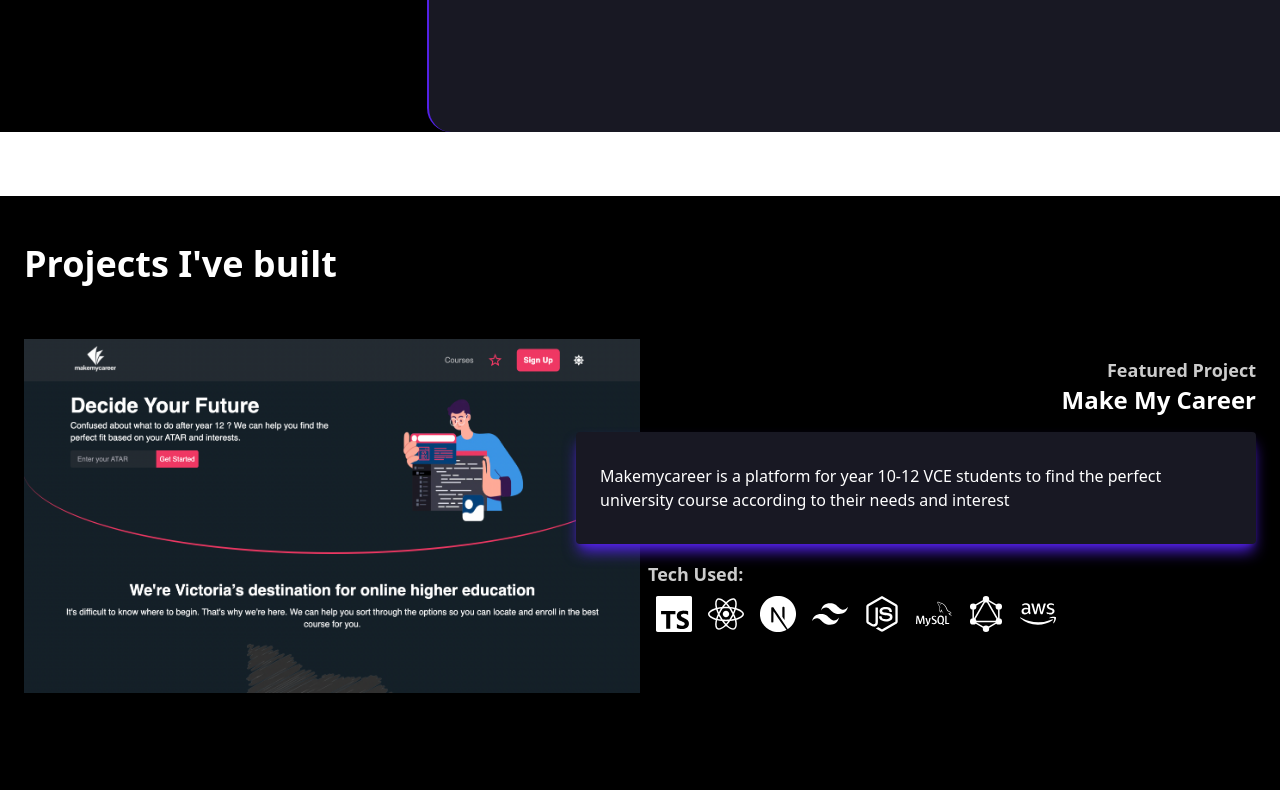
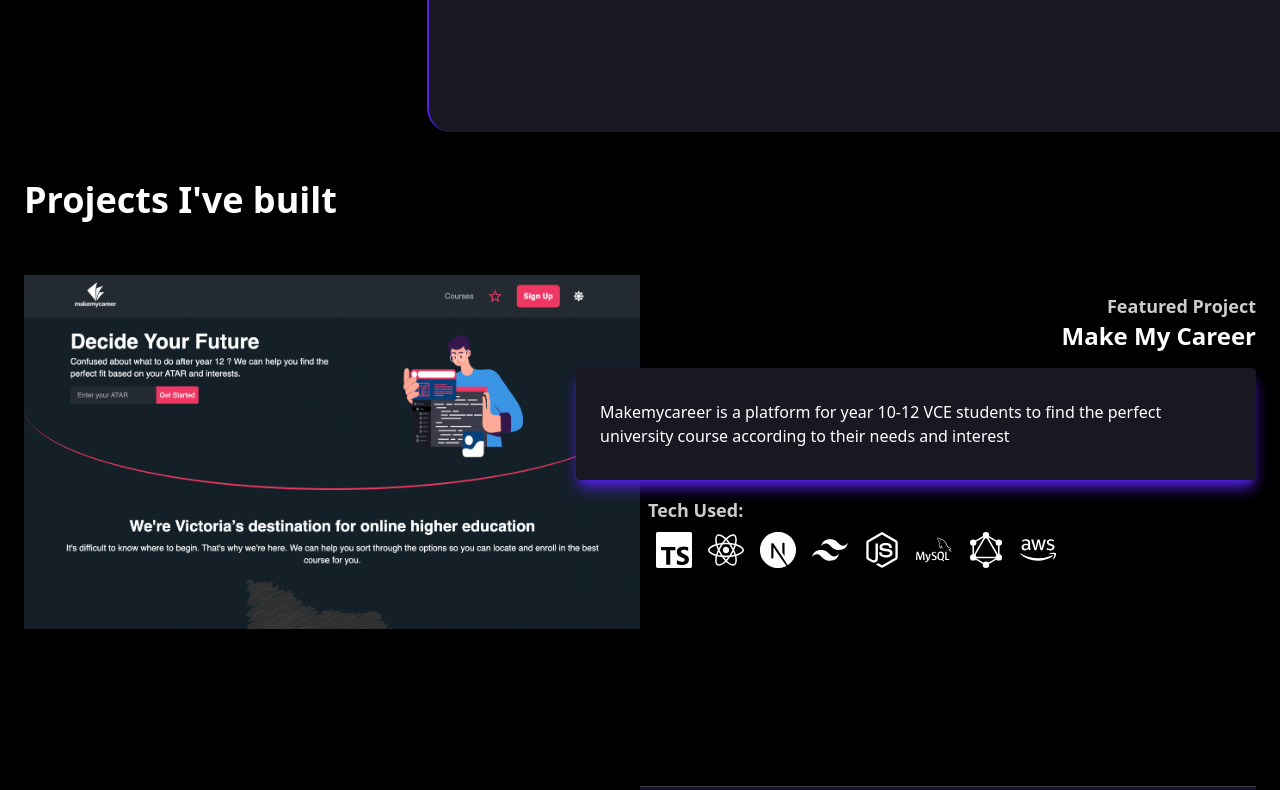
Before and after one commit to Rohin-Chopra/rohin-portfolio, a Next.js app: page / in a window 1280 px wide. Shown: the part 760-1550 px from the top of the page. Built offline with nearby package versions, Linux system fonts and the light colour scheme.

Commit message:
fix white space b/w hero and projects

```diff
--- a/pages/index.tsx
+++ b/pages/index.tsx
@@ -71,7 +71,7 @@
           </div>
         </div>
       </section>
-      <section id="projects" className="bg-black text-white py-8 px-6 md:mt-16">
+      <section id="projects" className="bg-black text-white py-8 px-6">
         <div className="container mx-auto">
           <h2 className="font-bold text-2xl md:text-4xl md:mb-10 mt-4">
             Projects I&apos;ve built
```
